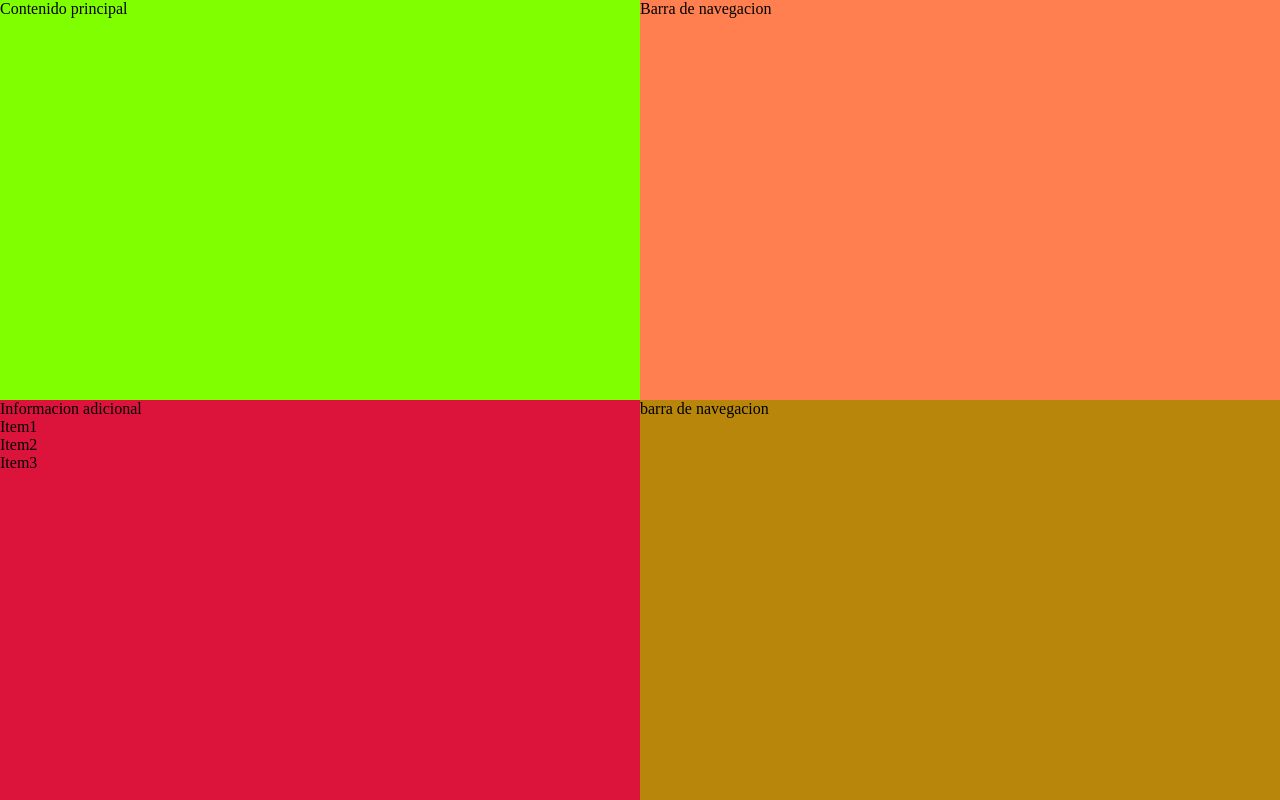
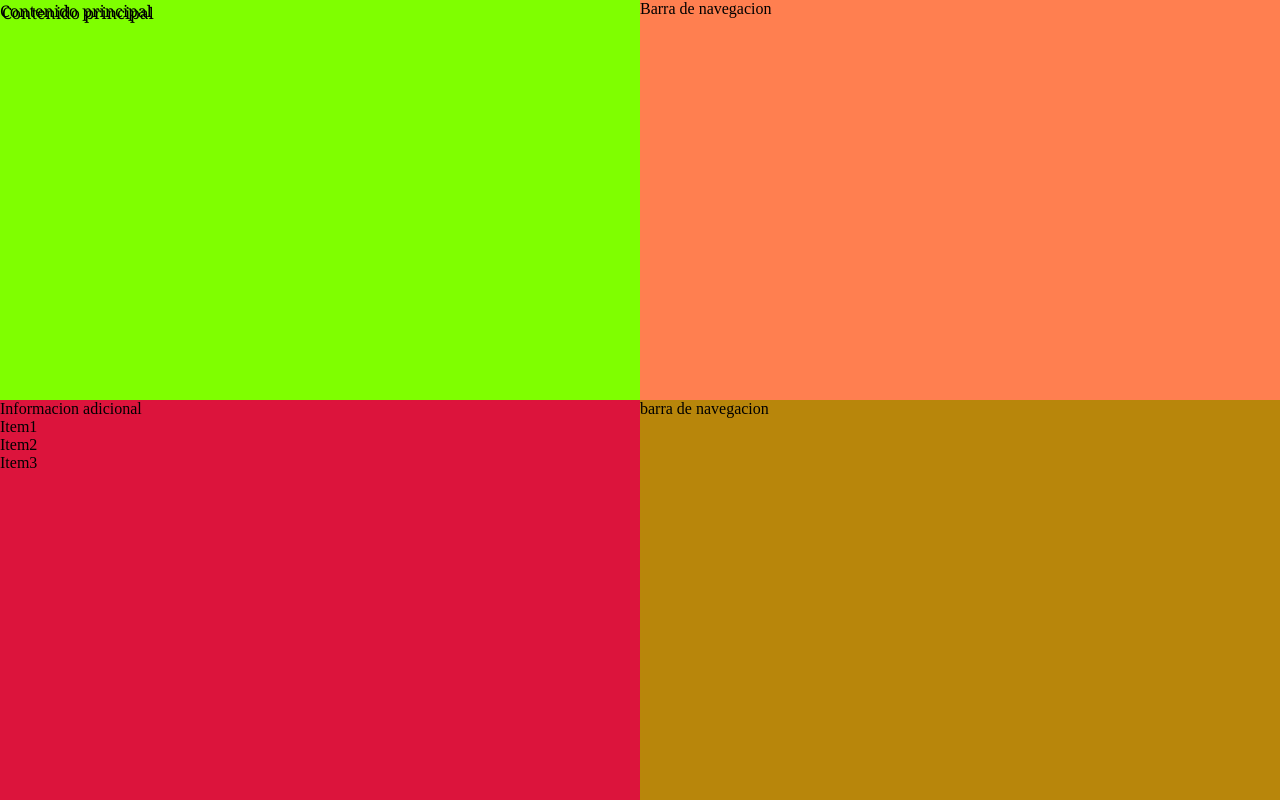
Before and after one commit to agusbolla/Git, a plain HTML site: page css/index.html in a window 1280 px wide. Drawn offline with Linux system fonts and the light colour scheme.

Commit message:
Actualizacion de grid

```diff
--- a/css/estilos.css
+++ b/css/estilos.css
@@ -21,6 +21,8 @@
  .section1
  {
      background-color: chartreuse;
+     text-shadow: 2px 2px;
+     font-family: Georgia, 'Times New Roman', Times, serif;
 
  }
  .aside
```
Also changed, not shown: css/index.html (+5 -1 lines).
